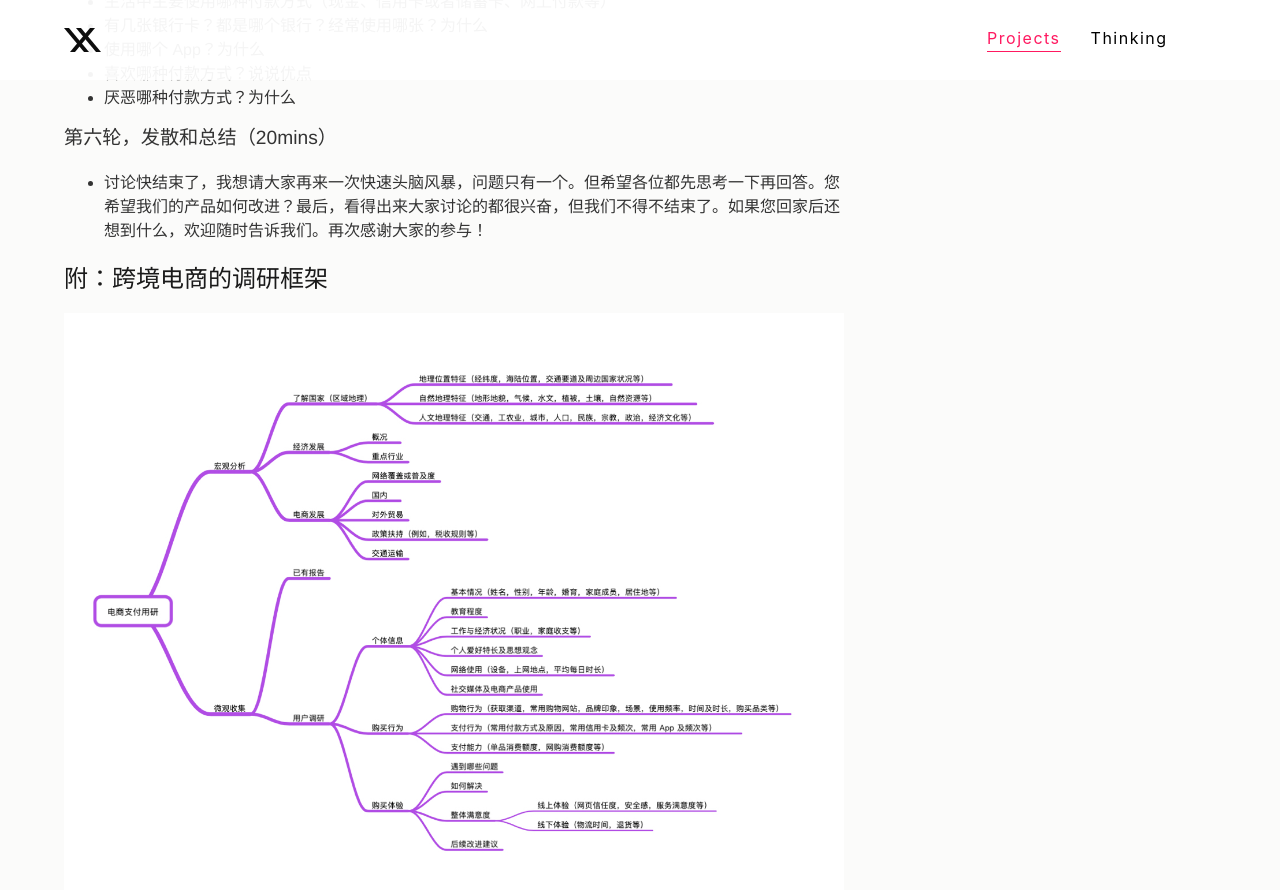
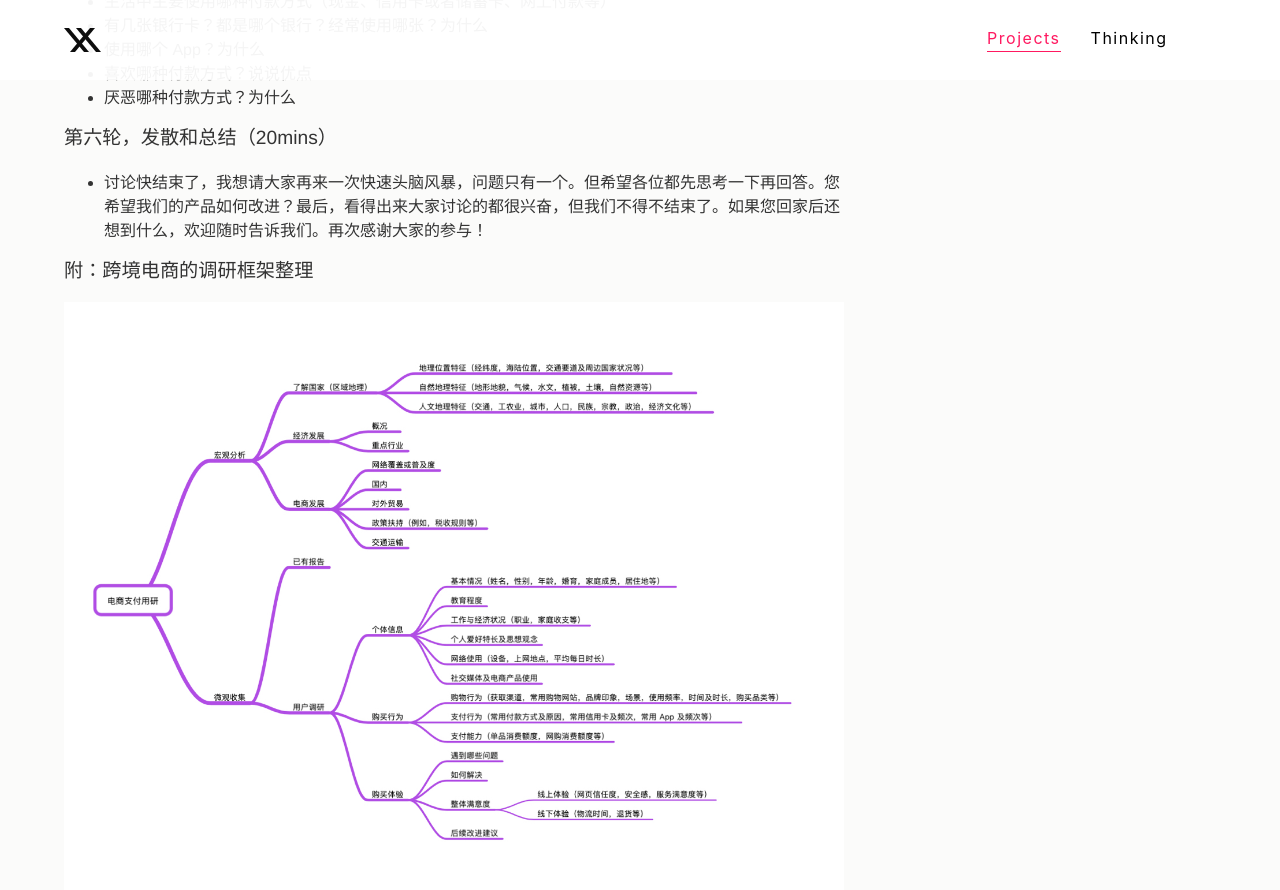
Before and after one commit to guoxindesign/guoxindesign.github.io, a Jekyll site: the page built from _posts/2018-04-14-focusgroup.md, in a window 1280 px wide and 900 px high, scrolled down 3772 px. Shown: the top 890 px of the window. Built offline with Jekyll 4.4.1, drawn with Linux system fonts in a browser that asks for light colours.

Commit message:
Update 2018-04-14-focusgroup.md

```diff
--- a/_posts/2018-04-14-focusgroup.md
+++ b/_posts/2018-04-14-focusgroup.md
@@ -124,6 +124,6 @@ cover_image: "/images/questionaire_cover.jpg"
 - 讨论快结束了，我想请大家再来一次快速头脑风暴，问题只有一个。但希望各位都先思考一下再回答。您希望我们的产品如何改进？最后，看得出来大家讨论的都很兴奋，但我们不得不结束了。如果您回家后还想到什么，欢迎随时告诉我们。再次感谢大家的参与！
 
 
-# 附：跨境电商的调研框架
+## 附：跨境电商的调研框架整理
 
 ![](/images/questionaire_1.jpg)
```
